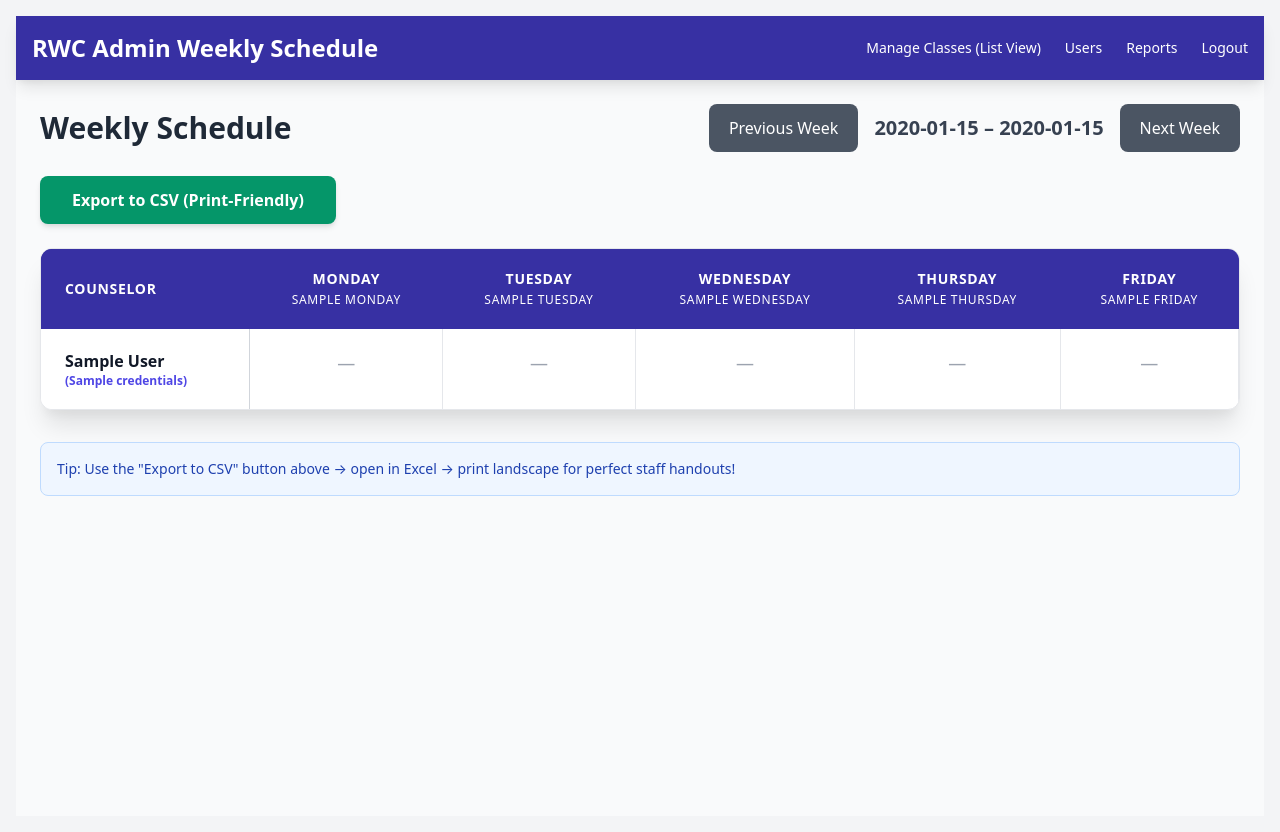
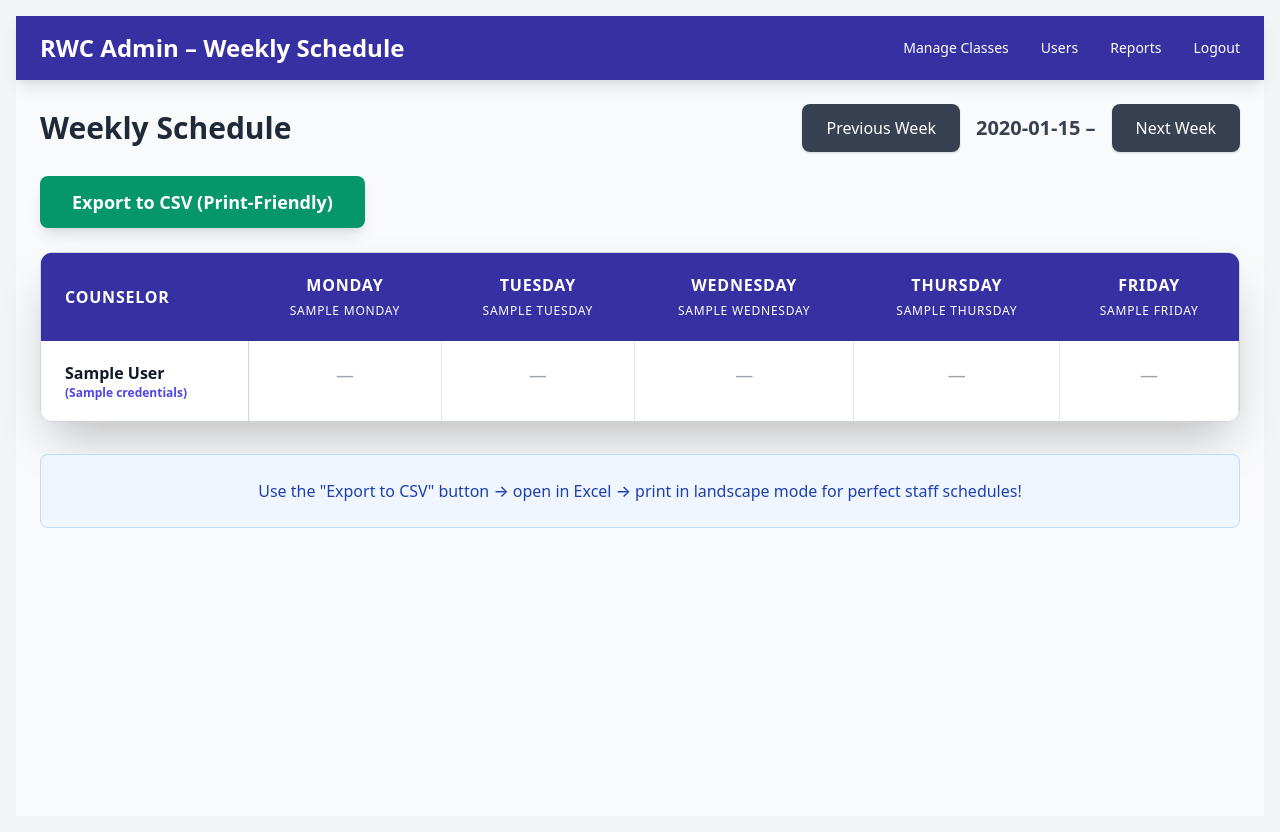
Before and after one commit to lebright85/rwc, a Flask app: template templates/admin_dashboard.html in a window 1280 px wide. Shown: the part 60-892 px from the top of the page. Run offline with Flask 3, Linux system fonts and the light colour scheme; the template is opened without the code that fills it: most values are stand-ins (such as "Sample title", 1, 10 or a date in 2020); some libraries are stand-ins or nearby versions.

Commit message:
Refactor admin dashboard layout and styles

```diff
--- a/templates/admin_dashboard.html
+++ b/templates/admin_dashboard.html
@@ -1,12 +1,12 @@
 {% extends 'base.html' %}
 {% block content %}
 <div class="min-h-screen bg-gray-50">
-    <!-- Top Navigation Bar -->
+    <!-- Top Navigation -->
     <div class="bg-indigo-800 text-white shadow-lg">
-        <div class="max-w-7xl mx-auto px-4 py-4 flex justify-between items-center">
-            <h1 class="text-2xl font-bold">RWC Admin Weekly Schedule</h1>
-            <div class="flex gap-6 text-sm">
-                <a href="{{ url_for('manage_classes') }}" class="hover:underline font-medium">Manage Classes (List View)</a>
+        <div class="max-w-7xl mx-auto px-6 py-4 flex justify-between items-center">
+            <h1 class="text-2xl font-bold">RWC Admin – Weekly Schedule</h1>
+            <div class="flex gap-8 text-sm font-medium">
+                <a href="{{ url_for('manage_classes') }}" class="hover:underline">Manage Classes</a>
                 <a href="{{ url_for('manage_users') }}" class="hover:underline">Users</a>
                 <a href="{{ url_for('reports') }}" class="hover:underline">Reports</a>
                 <a href="{{ url_for('logout') }}" class="hover:underline">Logout</a>
@@ -14,22 +14,20 @@
         </div>
     </div>
 
-    <!-- Main Weekly Schedule -->
     <div class="max-w-7xl mx-auto p-6">
+        <!-- Week Header -->
         <div class="flex justify-between items-center mb-6">
-            <h2 class="text-3xl font-bold text-gray-800">
-                Weekly Schedule
-            </h2>
+            <h2 class="text-3xl font-bold text-gray-800">Weekly Schedule</h2>
             <div class="flex items-center gap-4">
                 <a href="{{ url_for('admin_dashboard', week_offset=week_offset - 1) }}"
-                   class="bg-gray-600 text-white px-5 py-3 rounded-lg hover:bg-gray-700 font-medium">
+                   class="bg-gray-700 text-white px-6 py-3 rounded-lg hover:bg-gray-800 font-medium shadow">
                     Previous Week
                 </a>
                 <div class="text-xl font-bold text-gray-700">
-                    {{ week_start.strftime('%B %d') }} – {{ week_end.strftime('%B %d, %Y') }}
+                    {{ week_start.strftime('%B %d') }} – {{ (week_start + timedelta(days=4)).strftime('%B %d, %Y') }}
                 </div>
                 <a href="{{ url_for('admin_dashboard', week_offset=week_offset + 1) }}"
-                   class="bg-gray-600 text-white px-5 py-3 rounded-lg hover:bg-gray-700 font-medium">
+                   class="bg-gray-700 text-white px-6 py-3 rounded-lg hover:bg-gray-800 font-medium shadow">
                     Next Week
                 </a>
             </div>
@@ -38,56 +36,42 @@
         <!-- Export Button -->
         <div class="mb-6">
             <a href="{{ url_for('export_weekly_schedule', week_offset=week_offset) }}"
-               class="inline-block bg-green-600 text-white px-8 py-3 rounded-lg hover:bg-green-700 font-bold shadow-md">
+               class="inline-block bg-green-600 text-white px-8 py-3 rounded-lg hover:bg-green-700 font-bold shadow-lg text-lg">
                 Export to CSV (Print-Friendly)
             </a>
         </div>
 
-        <!-- Schedule Table -->
-        <div class="bg-white rounded-xl shadow-xl overflow-hidden border border-gray-200">
-            <table class="min-w-full table-auto">
+        <!-- Weekly Grid -->
+        <div class="bg-white rounded-xl shadow-2xl overflow-hidden border border-gray-300">
+            <table class="min-w-full">
                 <thead class="bg-indigo-800 text-white">
                     <tr>
-                        <th class="px-6 py-5 text-left text-sm font-bold uppercase tracking-wider sticky left-0 bg-indigo-800 z-20">
-                            Counselor
-                        </th>
-                        <th class="px-6 py-5 text-center text-sm font-bold uppercase tracking-wider">
-                            Monday<br><span class="text-xs font-normal">{{ dates.monday }}</span>
-                        </th>
-                        <th class="px-6 py-5 text-center text-sm font-bold uppercase tracking-wider">
-                            Tuesday<br><span class="text-xs font-normal">{{ dates.tuesday }}</span>
-                        </th>
-                        <th class="px-6 py-5 text-center text-sm font-bold uppercase tracking-wider">
-                            Wednesday<br><span class="text-xs font-normal">{{ dates.wednesday }}</span>
-                        </th>
-                        <th class="px-6 py-5 text-center text-sm font-bold uppercase tracking-wider">
-                            Thursday<br><span class="text-xs font-normal">{{ dates.thursday }}</span>
-                        </th>
-                        <th class="px-6 py-5 text-center text-sm font-bold uppercase tracking-wider">
-                            Friday<br><span class="text-xs font-normal">{{ dates.friday }}</span>
-                        </th>
+                        <th class="px-6 py-5 text-left font-bold uppercase tracking-wider sticky left-0 bg-indigo-800 z-20">Counselor</th>
+                        <th class="px-6 py-5 text-center font-bold uppercase tracking-wider">Monday<br><span class="text-xs font-normal">{{ dates.monday }}</span></th>
+                        <th class="px-6 py-5 text-center font-bold uppercase tracking-wider">Tuesday<br><span class="text-xs font-normal">{{ dates.tuesday }}</span></th>
+                        <th class="px-6 py-5 text-center font-bold uppercase tracking-wider">Wednesday<br><span class="text-xs font-normal">{{ dates.wednesday }}</span></th>
+                        <th class="px-6 py-5 text-center font-bold uppercase tracking-wider">Thursday<br><span class="text-xs font-normal">{{ dates.thursday }}</span></th>
+                        <th class="px-6 py-5 text-center font-bold uppercase tracking-wider">Friday<br><span class="text-xs font-normal">{{ dates.friday }}</span></th>
                     </tr>
                 </thead>
                 <tbody class="divide-y divide-gray-200">
                     {% for counselor in counselors %}
-                    <tr class="hover:bg-gray-50 transition-colors">
+                    <tr class="hover:bg-gray-50">
                         <td class="px-6 py-5 font-bold text-gray-900 sticky left-0 bg-white z-10 border-r border-gray-300 whitespace-nowrap">
                             {{ counselor.full_name }}
-                            {% if counselor.credentials %}
-                            <span class="text-indigo-600 text-xs block">({{ counselor.credentials }})</span>
-                            {% endif %}
+                            {% if counselor.credentials %}<span class="text-indigo-600 text-xs block">({{ counselor.credentials }})</span>{% endif %}
                         </td>
-                        {% for day in ['monday', 'tuesday', 'wednesday', 'thursday', 'friday'] %}
+                        {% for day in ['monday','tuesday','wednesday','thursday','friday'] %}
                         <td class="px-6 py-5 text-center align-top min-h-40 border-r border-gray-200 last:border-r-0">
-                            {% set day_classes = schedule[counselor.id][day] %}
-                            {% if day_classes %}
-                                {% for class in day_classes|sort(attribute='time') %}
-                                <div class="mb-4 p-4 bg-gradient-to-br from-indigo-50 to-indigo-100 rounded-lg border border-indigo-300 shadow hover:shadow-lg transition-shadow">
-                                    <div class="text-xs font-bold text-indigo-900">{{ class.time }}</div>
-                                    <div class="font-semibold text-gray-800">{{ class.class_name }}</div>
-                                    <div class="text-sm text-gray-700 font-medium">{{ class.group_name }}</div>
-                                    {% if class.location %}
-                                    <div class="text-xs text-gray-500 italic mt-1">{{ class.location }}</div>
+                            {% set classes = schedule[counselor.id][day] %}
+                            {% if classes %}
+                                {% for cls in classes|sort(attribute='time') %}
+                                <div class="mb-4 p-4 bg-gradient-to-br from-indigo-50 to-indigo-100 rounded-lg border border-indigo-300 shadow hover:shadow-md transition-all">
+                                    <div class="text-xs font-bold text-indigo-900">{{ cls.time }}</div>
+                                    <div class="font-semibold text-gray-800">{{ cls.class_name }}</div>
+                                    <div class="text-sm font-medium text-gray-700">{{ cls.group_name }}</div>
+                                    {% if cls.location %}
+                                    <div class="text-xs text-gray-500 italic mt-1">{{ cls.location }}</div>
                                     {% endif %}
                                 </div>
                                 {% endfor %}
@@ -102,9 +86,10 @@
             </table>
         </div>
 
-        <!-- Print Tip -->
-        <div class="mt-8 bg-blue-50 border border-blue-200 rounded-lg p-4 text-sm text-blue-800">
-            Tip: Use the "Export to CSV" button above → open in Excel → print landscape for perfect staff handouts!
+        <div class="mt-8 bg-blue-50 border border-blue-200 rounded-lg p-6 text-center">
+            <p class="text-blue-800 font-medium">
+                Use the "Export to CSV" button → open in Excel → print in landscape mode for perfect staff schedules!
+            </p>
         </div>
     </div>
 </div>
```
